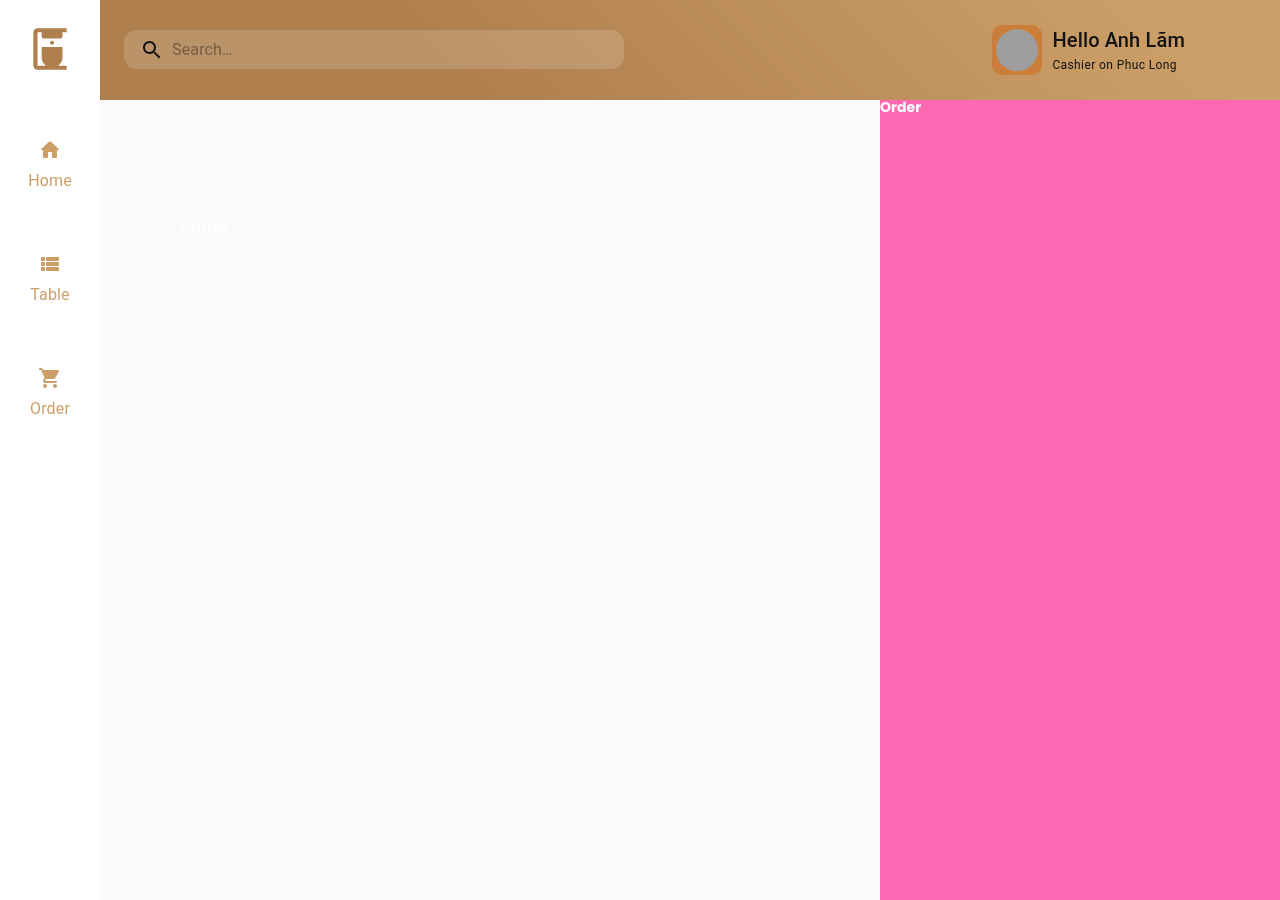
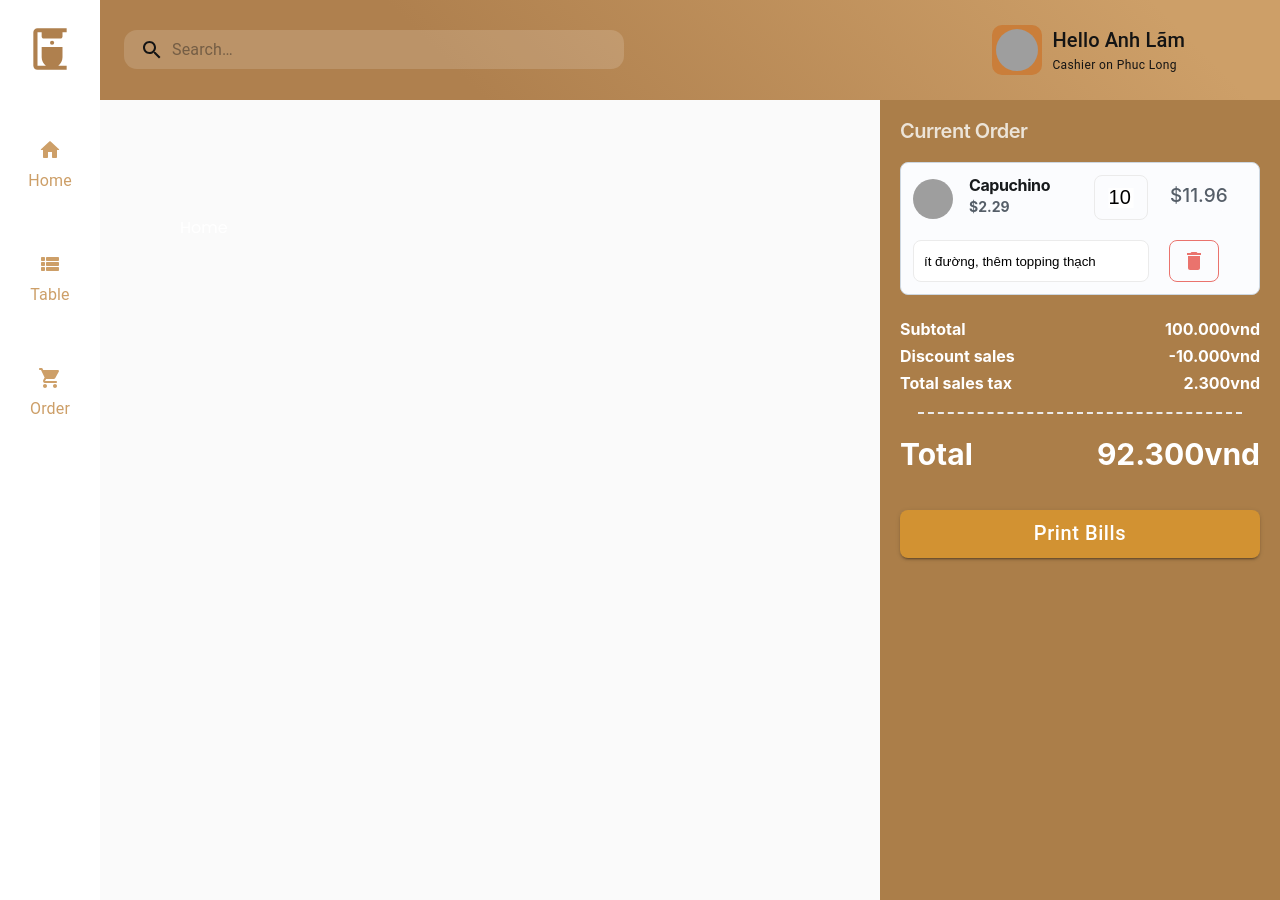
Before and after one commit to FER201m/coffeehouse, a React (Create React App) app in the folder client/: page / in a window 1280 px wide. Built offline with nearby package versions, Linux system fonts and the light colour scheme; grey boxes are pictures that could not be loaded.

Commit message:
design current order Side bar

```diff
--- a/client/src/Layouts/RootLayout/RootLayout.js
+++ b/client/src/Layouts/RootLayout/RootLayout.js
@@ -9,6 +9,7 @@ import { Outlet, useLocation } from "react-router-dom";
 import Navbar from "~/components/NavBar/Navbar";
 import Header from "~/components/Header/Header";
 import styles from "./RootLayoutStyles";
+import CurrentOrder from "~/components/CurrentOrder/CurrentOrder";
 
 function RootLayout(props) {
   const { classes } = props;
@@ -35,7 +36,9 @@ function RootLayout(props) {
         <main className={history.pathname.includes('order') ? classes.defaultMainContent : classes.productList}>
           <Outlet />
         </main>
-        <Box className={classes.order}>Order</Box>
+        <Box className={classes.order}>
+            <CurrentOrder/>
+        </Box>
       </Box>
     </Box>
   );
--- a/client/src/Layouts/RootLayout/RootLayoutStyles.js
+++ b/client/src/Layouts/RootLayout/RootLayoutStyles.js
@@ -23,7 +23,8 @@ const styles = {
   },
   order: {
     gridArea: "order",
-    background: "hotpink",
+    background: "#ab7e49",
+    padding: "0 20px"
   },
   containerGrid: {
     display: "grid",
--- /dev/null
+++ b/client/src/components/CurrentOrder/CurrentOrder.js
@@ -0,0 +1,129 @@
+import Link from "@mui/joy/Link";
+import Card from "@mui/joy/Card";
+import Chip from "@mui/joy/Chip";
+import Typography from "@mui/joy/Typography";
+import Box from "@mui/material/Box";
+import { withStyles } from "@mui/styles";
+import DeleteIcon from "@mui/icons-material/Delete";
+import Button from "@mui/material/Button";
+
+import styles from "./CurrentOrder_Styles";
+
+function CurrentOrder(props) {
+  const { classes } = props;
+  return (
+    <>
+      <Typography level="h4" sx={{ my: 2, color: '#ece4d8'}}>
+        Current Order
+      </Typography>
+      <Card sx={styles.card}>
+        <Box sx={styles.wrapper}>
+          <img
+            src="https://images.unsplash.com/photo-1507833423370-a126b89d394b?auto=format&fit=crop&w=90"
+            loading="lazy"
+            alt=""
+            className={classes.img}
+          />
+          <Box className={classes.desc}>
+            <Box>
+              <Typography level="h2" fontSize="md" id="card-description">
+                Capuchino
+              </Typography>
+              <Typography
+                fontSize="sm"
+                aria-describedby="card-description"
+                mb={1}
+              >
+                <Link underline="none" sx={{ color: "text.tertiary" }}>
+                  $2.29
+                </Link>
+              </Typography>
+            </Box>
+            <label for="quantity" className={classes.pseudo}>
+              <input
+                id="quantity"
+                value={10}
+                type="text"
+                className={classes.qty}
+              />
+            </label>
+          </Box>
+          <Chip variant="h6" color="primary" size="sm" sx={styles.price}>
+            $11.96
+          </Chip>
+        </Box>
+        <Box className={classes.additionInfo}>
+          <input
+            type="text"
+            value="ít đường, thêm topping thạch"
+            className={classes.requirement}
+          />
+          <div className={classes.wrapperTrash}>
+            <DeleteIcon className={classes.trashIcon} />
+          </div>
+        </Box>
+      </Card>
+      <Box>
+        <div className={classes.priceInfo}>
+          <div className={classes.subTotal}>
+            <Typography variant="h6" color={"text.tertiary"}>
+              Subtotal
+            </Typography>
+            <Typography variant="h5" color={"text.tertiary"}>
+              100.000vnd
+            </Typography>
+          </div>
+          <div className={classes.subTotal}>
+            <Typography variant="h6" color={"text.tertiary"}>
+              Discount sales
+            </Typography>
+            <Typography variant="h5" color={"text.tertiary"}>
+              -10.000vnd
+            </Typography>
+          </div>
+          <div className={classes.subTotal}>
+            <Typography variant="h6" color={"text.tertiary"}>
+              Total sales tax
+            </Typography>
+            <Typography variant="h5" color={"text.tertiary"}>
+              2.300vnd
+            </Typography>
+          </div>
+        </div>
+      </Box>
+      <div className={classes.sparateLineDash}></div>
+      <div className={classes.subTotal}>
+        <Typography
+          variant="h2"
+          sx={{ fontSize: "30px" }}
+          color={"text.tertiary"}
+        >
+          Total
+        </Typography>
+        <Typography
+          variant="h5"
+          sx={{ fontSize: "30px" }}
+          color={"text.tertiary"}
+        >
+          92.300vnd
+        </Typography>
+      </div>
+      <Button
+        className={classes.printBillBtn}
+        variant="contained"
+        sx={{
+          textTransform: "none",
+          marginTop: "30px",
+          borderRadius: "8px",
+          fontSize: "20px",
+          background: '#d29232',
+          "&:hover": { background: "#d29232" }
+        }}
+      >
+        Print Bills
+      </Button>
+    </>
+  );
+}
+
+export default withStyles(styles)(CurrentOrder);
--- /dev/null
+++ b/client/src/components/CurrentOrder/CurrentOrder_Styles.js
@@ -0,0 +1,95 @@
+const styles = {
+  desc: {
+    display: "flex",
+    gap: "46px",
+  },
+  img: {
+    width: "40px",
+    height: "40px",
+    objectFit: "cover",
+    borderRadius: "999px",
+    marginTop: "4px"
+  },
+  price: {
+    pointerEvents: "none",
+    fontSize: "19px",
+    height: "30px",
+    marginTop: "6px"
+  },
+  wrapper: {
+    width: "100%",
+    height: "100px",
+    gap: 2,
+    display: "flex",
+    flexDirection: "row",
+    height: "50px",
+  },
+  pseudo: {
+    height: "45px",
+    width: "54px",
+    borderRadius: "8px",
+    border: "1px solid #ebebeb",
+    position: 'relative',
+    marginLeft: "-2px"
+  },
+  qty: {
+    height: "20px",
+    width: "25px",
+    border: "none",
+    position: 'absolute',
+    top: '50%',
+    left: '50%',
+    transform: "translate(-50%, -50%)",
+    fontSize: '20px'
+  },
+  requirement: {
+    height: "42px",
+    width: "236px",
+    borderRadius: "8px",
+    border: "1px solid #ebebeb",
+    padding: "10px",
+  },
+  card: {
+    padding: "12px",
+  },
+  additionInfo: {
+    display: "flex",
+    gap: "20px",
+    marginTop: "3px",
+  },
+  wrapperTrash: {
+    position: "relative",
+    width: "50px",
+    border: "1px solid #ea736d",
+    borderRadius: "8px",
+    textAlign: "center",
+    color: "#ea736d",
+    cursor: "pointer",
+  },
+  trashIcon: {
+    position: "absolute",
+    top: "50%",
+    left: "50%",
+    transform: "translate(-50%, -50%)",
+  },
+  sparateLineDash: {
+    width: '90%',
+    borderTop: "2px dashed #ebebeb",
+    margin: '15px auto'
+  },
+  subTotal: {
+    display: 'flex',
+    justifyContent: 'space-between'
+  },
+  printBillBtn: {
+    width: '100%',
+    height: '48px',
+
+  },
+  priceInfo: {
+    marginTop: '20px'
+  }
+};
+
+
+export default styles
--- a/client/src/components/GlobalStyles/base.scss
+++ b/client/src/components/GlobalStyles/base.scss
@@ -133,3 +133,7 @@ body {
   font-family: 'Poppins', sans-serif;
 
 }
+
+input:focus {
+  outline: none;
+}
```
